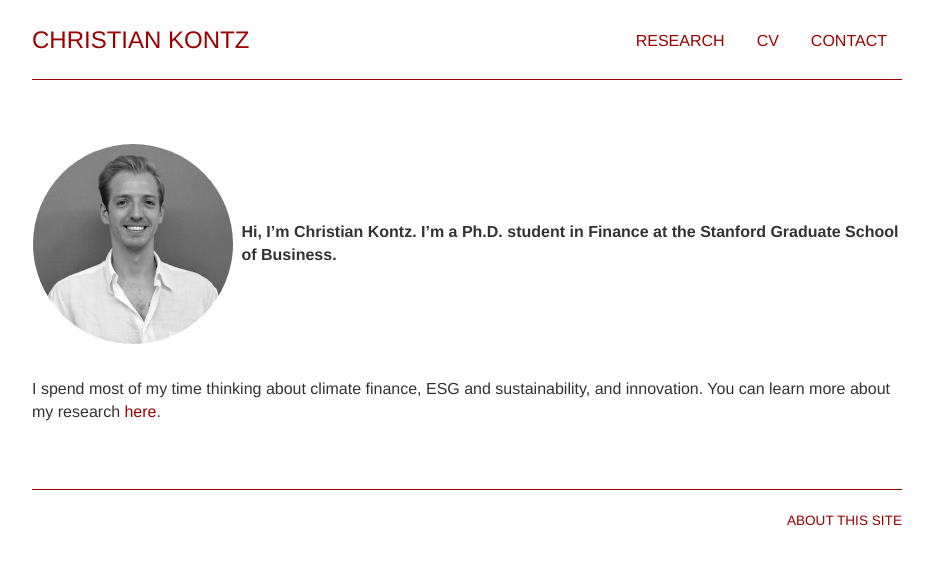
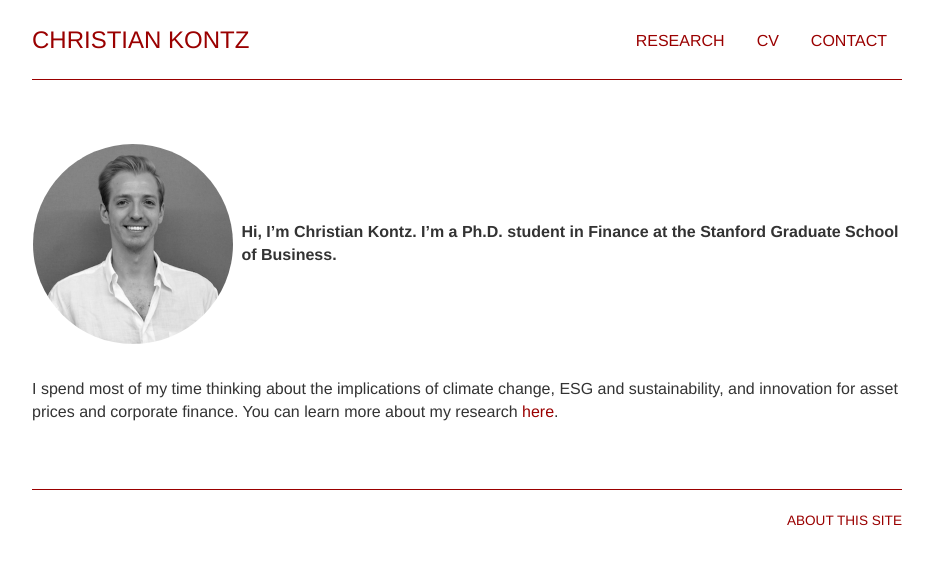
Before and after one commit to cg89x/cg89x.github.io, a Jekyll site: the page built from index.md, in a window 1280 px wide. Shown: the top 565 px of the page, without its empty margins (173-1106 px from the left). Built offline with Jekyll 4.4.1, drawn with Linux system fonts in a browser that asks for light colours; some web fonts are replaced.

Commit message:
update landing

```diff
--- a/index.md
+++ b/index.md
@@ -14,7 +14,7 @@ contact: passive
 
 <br>
 
-I spend most of my time thinking about climate finance, ESG and sustainability, and innovation.
+I spend most of my time thinking about the implications of climate change, ESG and sustainability, and innovation for asset prices and corporate finance.
 You can learn more about my research <a href="/research">here</a>.
 
 <br>
```
Also changed, not shown: research/index.md (+1 -1 lines).
